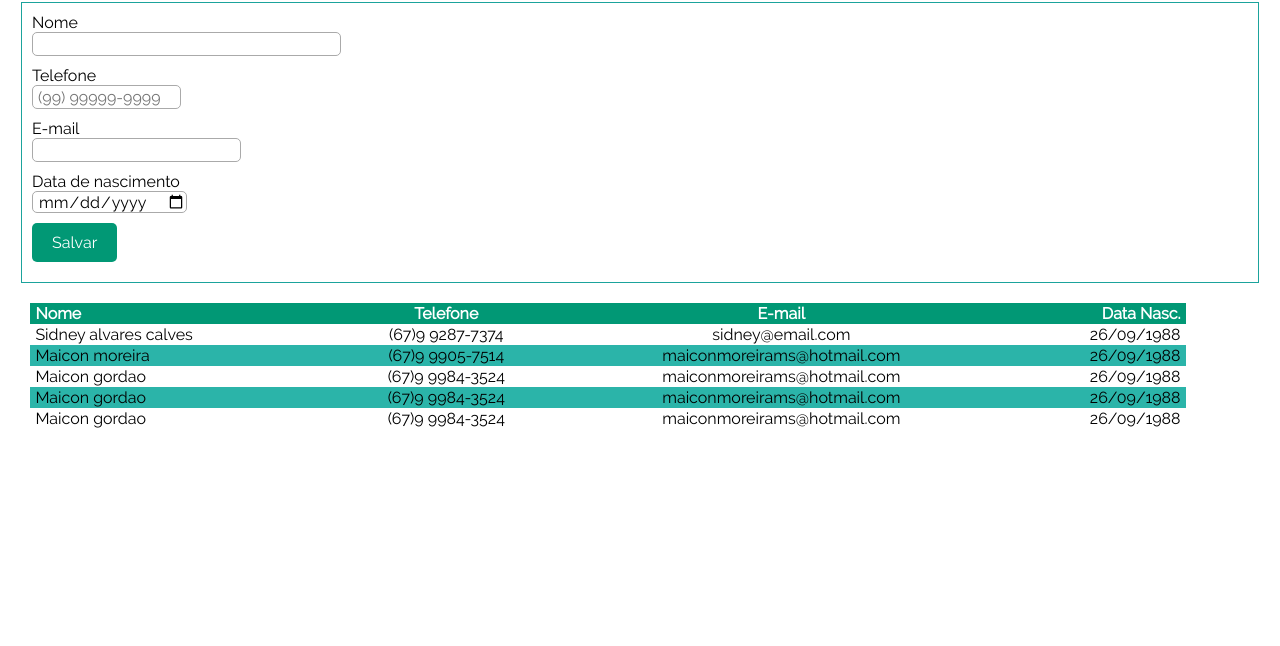
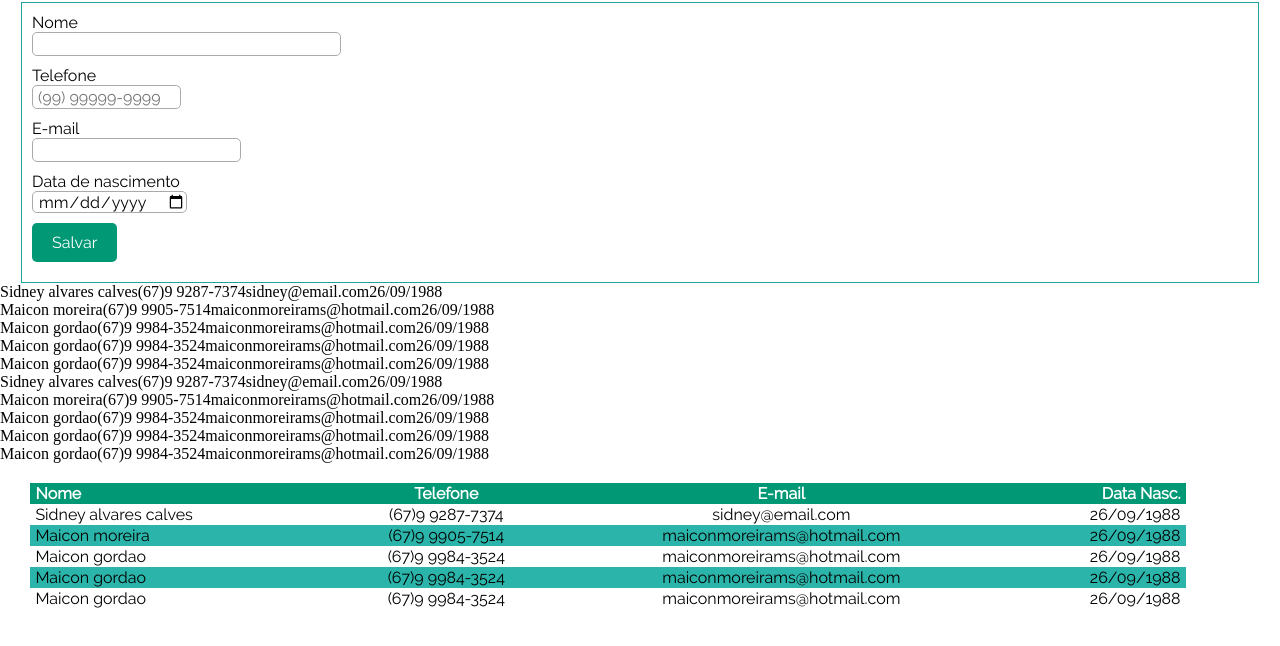
Before and after one commit to MaiconMoreira/CPW2_2019, a plain HTML site: page aula03/index.html in a window 1280 px wide. Shown: the part 98-744 px from the top of the page. Drawn offline with nearby package versions, Linux system fonts and the light colour scheme.

Commit message:
renderizando a tabela

```diff
--- a/aula03/index.html
+++ b/aula03/index.html
@@ -43,7 +43,10 @@
 
     </div>
 
-    <div id="listagemContatos"></div>
+
+    <div id="cardsContatos"></div>
+
+    <div id="tabelaContatos"></div>
 
     <script src="src/js/index.js"></script>
     <script src="src/js/mascaras.js"></script>
--- a/aula03/src/js/index.js
+++ b/aula03/src/js/index.js
@@ -35,6 +35,7 @@ var contatos = [
    }
 ];
 renderizarTabelaContatos();
+renderizarCardsContatos();
 
 function salvarContato(event) {
     // Inibe a recarga da página
@@ -63,12 +64,15 @@ function salvarContato(event) {
 
     // Invoca a renderização da tabela
     renderizarTabelaContatos();
+    //invoca a renderizaçao de cards
+    renderizarCardsContatos();
+
 }
 
 function renderizarTabelaContatos() {
     if (contatos.length > 0) {
         let areaListagemContatos =
-            document.getElementById('listagemContatos');
+            document.getElementById('tabelaContatos');
 
         /**
          * Limpa a área de listagem
@@ -109,6 +113,8 @@ function renderizarTabelaContatos() {
         // Adiciona a tabela na área de listagem
         areaListagemContatos.appendChild(tabela);
 
+        //invoka a renderizaçao dos cards
+        renderizarCardsContatos();
 
     }
 }
@@ -176,3 +182,41 @@ function criarCorpoTabela() {
     }
     return corpoTabela;
 }
+
+function renderizarCardsContatos(){
+    if(contatos.length > 0){
+        let areaListagemContatos = document.getElementById('cardsContatos');
+
+        /**
+         * ao inves de usar um loop(laço de repetiçao), utilizaremos a funçao forEach
+         */
+
+        contatos.forEach(function(contato){
+            let card = document.createElement('div');
+            let inicialNome = document.createElement('span');
+            inicialNome.innerText = contato.nome.charAt(0);   //pega a primeira letra inicial
+            let nome = document.createElement('span');
+            let tamanhoNome = contato.nome.length;
+            nome.innerText = contato.nome.substr(1,tamanhoNome);
+
+            let telefone = document.createElement('span');
+            telefone.innerText = contato.telefone;
+
+            let email = document.createElement('span');
+            email.innerText = contato.email;
+
+            let dataNasc = document.createElement('span');
+            dataNasc.innerText = contato.dataNascimento;
+
+            card.appendChild(inicialNome);
+            card.appendChild(nome);
+            card.appendChild(telefone);
+            card.appendChild(email);
+            card.appendChild(dataNasc);
+
+            areaListagemContatos.appendChild(card);
+
+
+        });
+    }
+}
--- a/aula03/src/styles/estilos.scss
+++ b/aula03/src/styles/estilos.scss
@@ -74,7 +74,7 @@ body {
     }
 }
 
-#listagemContatos{
+#tabelaContatos{
     margin-top:20px;
     width: 95%;
 
```
Also changed, not shown: aula03/src/styles/estilos.css, 1 other file.
